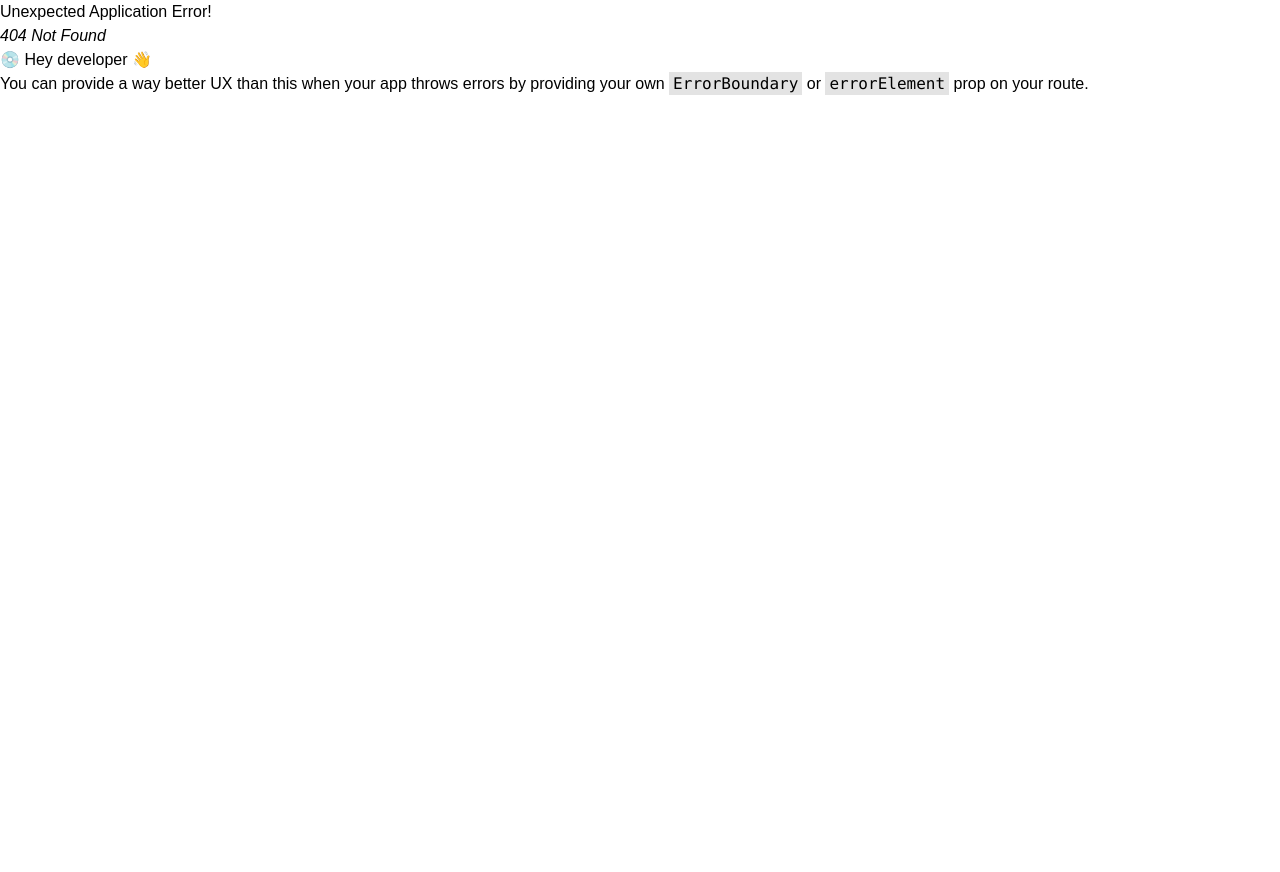
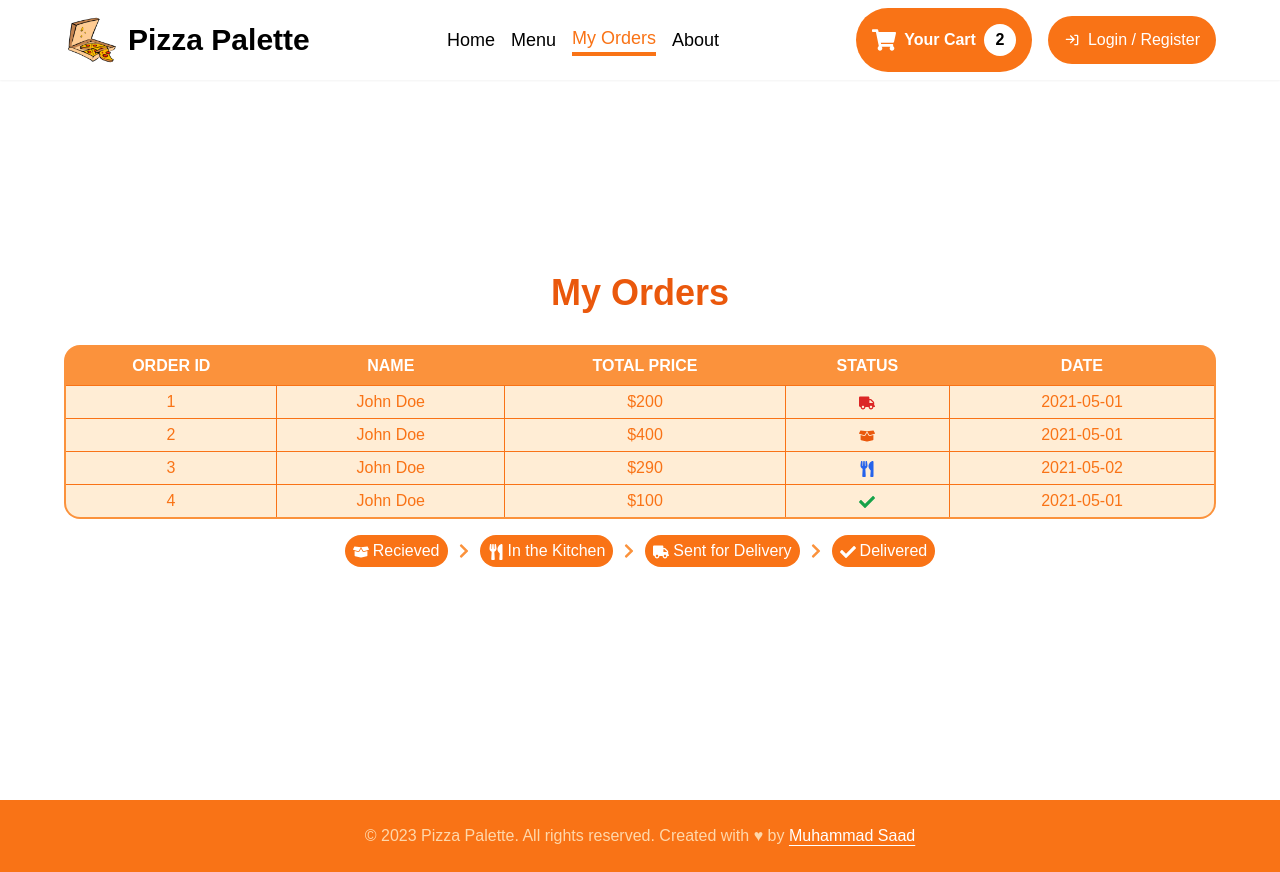
Before and after one commit to itxSaaad/pizza-palette-app-mern-OIBSIP-task-1, a React (Vite) app in the folder client/: page /my-orders in a window 1280 px wide. Before the commit this address had no page. Before the commit the page ends 800 px from the top, so only its background shows below. Built offline with nearby package versions, Linux system fonts and the light colour scheme.

Commit message:
Added: User Orders Screen

```diff
--- a/client/src/main.jsx
+++ b/client/src/main.jsx
@@ -14,6 +14,7 @@ import HomeScreen from './screens/HomeScreen.jsx';
 import MenuScreen from './screens/MenuScreen.jsx';
 import UserLoginScreen from './screens/UserLoginScreen.jsx';
 import UserRegisterScreen from './screens/UserRegisterScreen.jsx';
+import UserOrdersScreen from './screens/UserOrdersScreen.jsx';
 
 // Create Router
 const router = createBrowserRouter([
@@ -38,6 +39,10 @@ const router = createBrowserRouter([
         element: <MenuScreen />,
       },
       {
+        path: '/my-orders',
+        element: <UserOrdersScreen />,
+      },
+      {
         path: '/checkout',
         element: <CheckoutScreen />,
       },
--- /dev/null
+++ b/client/src/screens/UserOrdersScreen.jsx
@@ -0,0 +1,174 @@
+import { useState } from 'react';
+import {
+  FaBoxOpen,
+  FaCheck,
+  FaChevronDown,
+  FaChevronRight,
+  FaTruck,
+  FaUtensils,
+} from 'react-icons/fa';
+
+import Button from '../components/ui/Button';
+
+function UserOrdersScreen() {
+  const ordersPerPage = 10;
+  const [currentPage, setCurrentPage] = useState(1);
+
+  // Calculate starting and ending indices for the current page
+  const startIndex = (currentPage - 1) * ordersPerPage;
+  const endIndex = startIndex + ordersPerPage;
+
+  const orders = [
+    {
+      id: 1,
+      name: 'John Doe',
+      status: 'Sent for Delivery',
+      totalPrice: 200,
+      date: '2021-05-01',
+    },
+    {
+      id: 2,
+      name: 'John Doe',
+      status: 'Recieved',
+      totalPrice: 400,
+      date: '2021-05-01',
+    },
+    {
+      id: 3,
+      name: 'John Doe',
+      status: 'In the Kitchen',
+      totalPrice: 290,
+      date: '2021-05-02',
+    },
+    {
+      id: 4,
+      name: 'John Doe',
+      status: 'Delivered',
+      totalPrice: 100,
+      date: '2021-05-01',
+    },
+  ];
+
+  const getStatusIcon = (status) => {
+    switch (status) {
+      case 'Received':
+        return (
+          <FaBoxOpen className="inline-flex items-center justify-center text-green-600" />
+        );
+      case 'In the Kitchen':
+        return (
+          <FaUtensils className="inline-flex items-center justify-center text-blue-600" />
+        );
+      case 'Sent for Delivery':
+        return (
+          <FaTruck className="inline-flex items-center justify-center text-red-600" />
+        );
+      case 'Delivered':
+        return (
+          <FaCheck className="inline-flex items-center justify-center text-green-600" />
+        );
+      default:
+        return (
+          <FaBoxOpen className="inline-flex items-center justify-center text-orange-600" />
+        );
+    }
+  };
+  return (
+    <section className="min-h-screen flex flex-col justify-center items-center pt-14 px-10 sm:px-16">
+      <h1 className="text-4xl font-bold text-orange-600 mb-8">My Orders</h1>
+      <div className="overflow-x-auto w-full">
+        <table className="bg-orange-400 w-full table-auto border-collapse border-2 border-orange-500 rounded-2xl text-center overflow-hidden whitespace-no-wrap">
+          <thead className="bg-orange-400 h-10 uppercase font-bold text-white">
+            <tr>
+              <th>Order ID</th>
+              <th>Name</th>
+              <th>Total Price</th>
+              <th>Status</th>
+              <th>Date</th>
+            </tr>
+          </thead>
+          <tbody className="bg-orange-100 text-orange-500">
+            {orders.slice(startIndex, endIndex).map((order) => (
+              <tr key={order.id}>
+                <td className="border border-orange-500 px-4 py-2 sm:px-2 sm:py-1">
+                  {order.id}
+                </td>
+                <td className="border border-orange-500 px-4 py-2 sm:px-2 sm:py-1">
+                  {order.name}
+                </td>
+                <td className="border border-orange-500 px-4 py-2 sm:px-2 sm:py-1">
+                  ${order.totalPrice}
+                </td>
+                <td className="border border-orange-500 px-4 py-2 sm:px-2 sm:py-1">
+                  {getStatusIcon(order.status)}
+                </td>
+                <td className="border border-orange-500 px-4 py-2 sm:px-2 sm:py-1">
+                  {order.date}
+                </td>
+              </tr>
+            ))}
+          </tbody>
+        </table>
+      </div>
+
+      {orders.length > ordersPerPage && (
+        <div className="flex justify-center items-center my-2">
+          {currentPage > 1 && (
+            <Button
+              variant="outline"
+              className="rounded-full"
+              onClick={() => setCurrentPage((prev) => prev - 1)}
+            >
+              Prev
+            </Button>
+          )}
+          <span className="mx-4">
+            Page {currentPage} of {Math.ceil(orders.length / ordersPerPage)}
+          </span>
+          {currentPage < Math.ceil(orders.length / ordersPerPage) && (
+            <Button
+              variant="outline"
+              className="rounded-full"
+              onClick={() => setCurrentPage((prev) => prev + 1)}
+            >
+              Next
+            </Button>
+          )}
+        </div>
+      )}
+
+      <div className="flex flex-col sm:flex-row items-center justify-center my-4">
+        <span className="bg-orange-500 text-white px-2 py-1 rounded-full">
+          <FaBoxOpen className="inline-block mr-1" />
+          Recieved
+        </span>
+
+        <FaChevronRight className="hidden sm:inline-block text-orange-400 mx-2" />
+        <FaChevronDown className="sm:hidden text-orange-400 mx-2" />
+
+        <span className="bg-orange-500 text-white px-2 py-1 rounded-full">
+          <FaUtensils className="inline-block mr-1" />
+          In the Kitchen
+        </span>
+
+        <FaChevronRight className="hidden sm:inline-block text-orange-400 mx-2" />
+        <FaChevronDown className="sm:hidden text-orange-400 mx-2" />
+
+        <span className="bg-orange-500 text-white px-2 py-1 rounded-full">
+          <FaTruck className="inline-block mr-1" />
+          Sent for Delivery
+        </span>
+
+        <FaChevronRight className="hidden sm:inline-block text-orange-400 mx-2" />
+        <FaChevronDown className="sm:hidden text-orange-400 mx-2" />
+
+        <span className="bg-orange-500 text-white px-2 py-1 rounded-full">
+          <FaCheck className="inline-block mr-1" />
+          Delivered
+        </span>
+      </div>
+    </section>
+  );
+}
+
+export default UserOrdersScreen;
```
